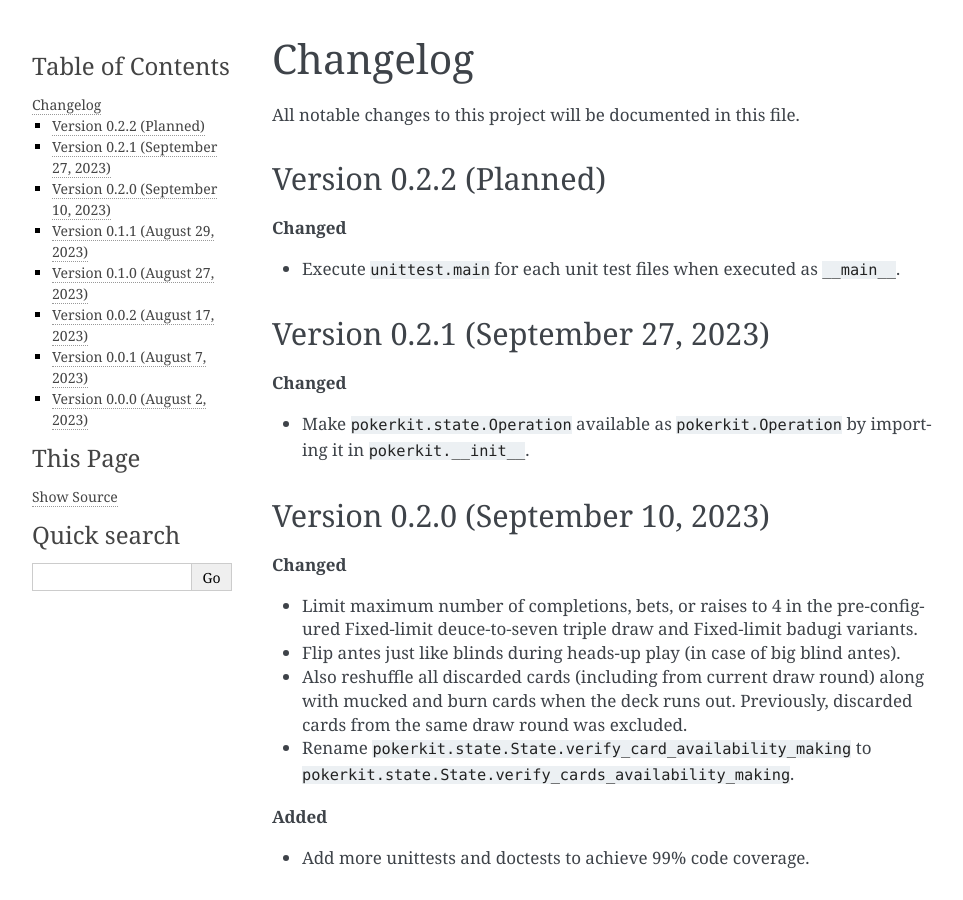
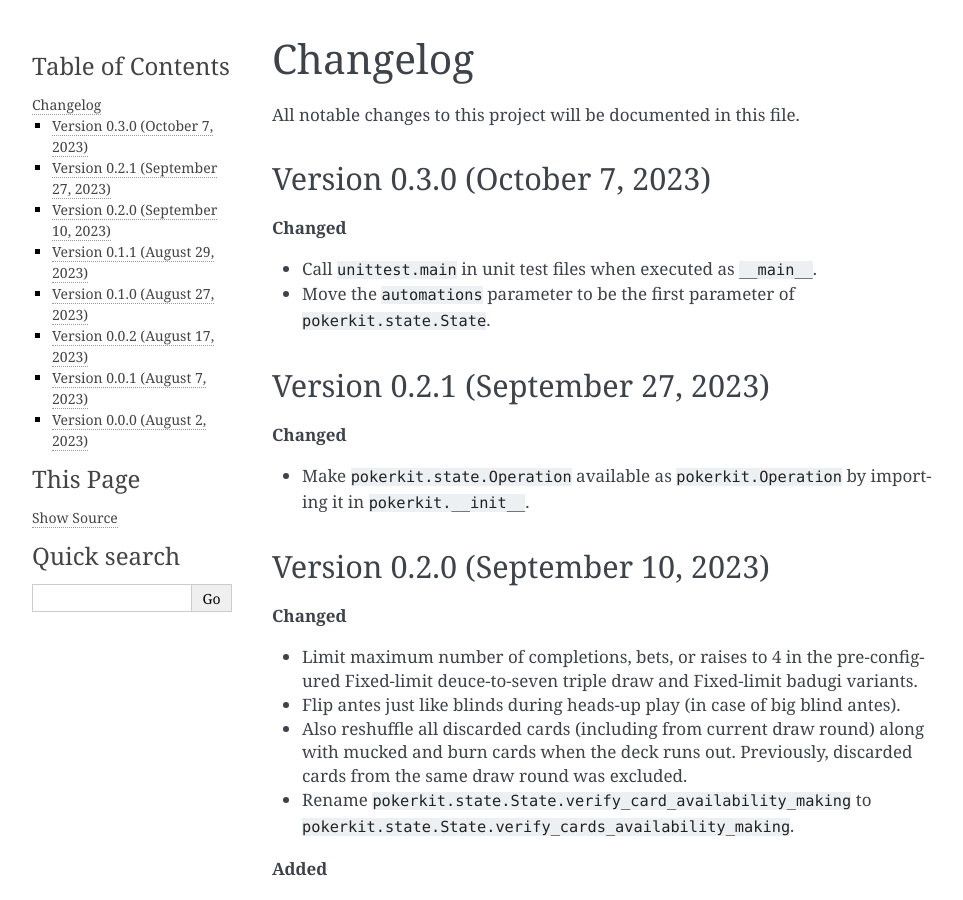
Before and after one commit to WTEngineer/pockerkit_python, a Sphinx documentation site: the page built from docs/changelog.rst, in a window 1280 px wide and 900 px high. Shown: the whole window, without its empty margins (148-1111 px from the left). Built offline with Sphinx 7.4.7, drawn with Linux system fonts in a browser that asks for light colours.

Commit message:
Shift automations parameter as 0th argument

```diff
--- a/CHANGELOG.rst
+++ b/CHANGELOG.rst
@@ -4,13 +4,14 @@ Changelog
 
 All notable changes to this project will be documented in this file.
 
-Version 0.2.2 (Planned)
------------------------
+Version 0.3.0 (October 7, 2023)
+-------------------------------
 
 **Changed**
 
-- Execute ``unittest.main`` for each unit test files when executed as
-  ``__main__``.
+- Call ``unittest.main`` in unit test files when executed as ``__main__``.
+- Move the ``automations`` parameter to be the first parameter of
+  ``pokerkit.state.State``.
 
 Version 0.2.1 (September 27, 2023)
 ----------------------------------
--- a/docs/conf.py
+++ b/docs/conf.py
@@ -14,7 +14,7 @@ sys.path.insert(0, os.path.abspath('..'))
 project = 'PokerKit'
 copyright = '2023, University of Toronto Computer Poker Research Group'
 author = 'University of Toronto Computer Poker Research Group'
-release = '0.2.1'
+release = '0.3.0'
 
 # -- General configuration ---------------------------------------------------
 # https://www.sphinx-doc.org/en/master/usage/configuration.html#general-configuration
--- a/setup.py
+++ b/setup.py
@@ -7,7 +7,7 @@ with open('README.rst', 'r') as file:
 
 setup(
     name='pokerkit',
-    version='0.2.1',
+    version='0.3.0',
     description='A Python package for various poker tools',
     long_description=long_description,
     long_description_content_type='text/x-rst',
```
Also changed, not shown: docs/simulation.rst (+13 -13 lines), 2 other files.
